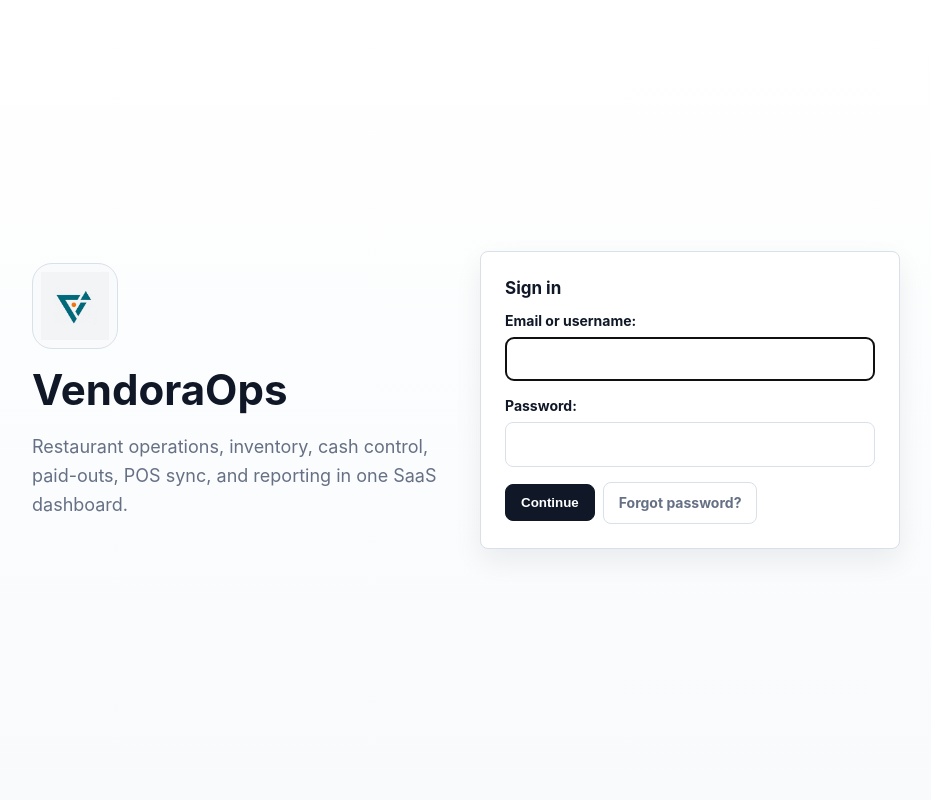
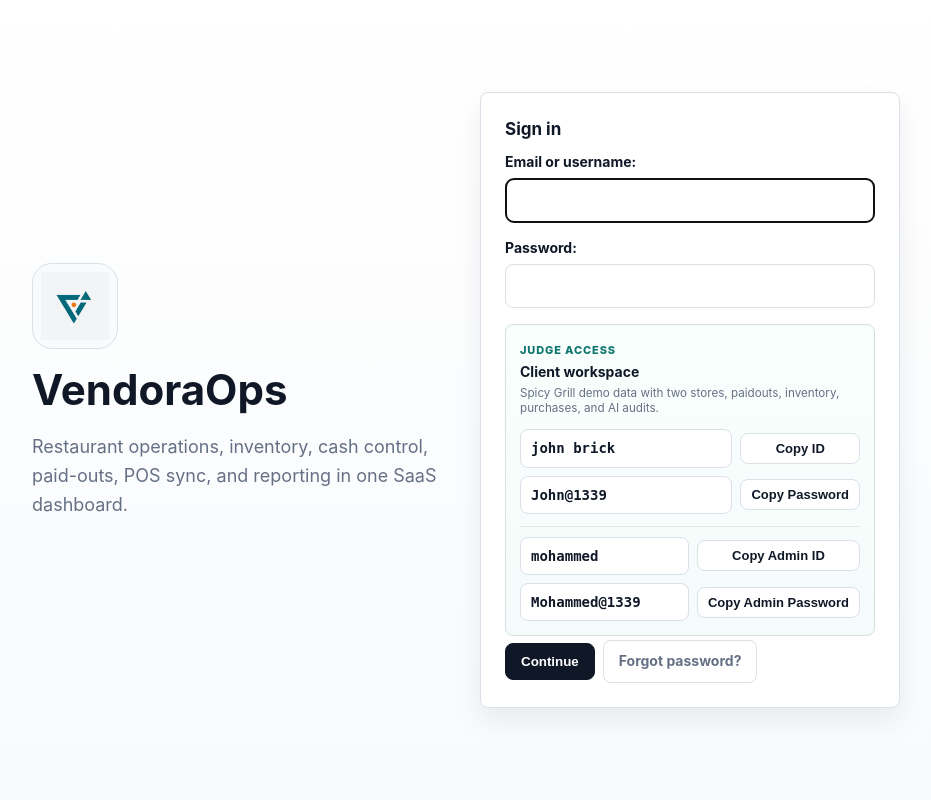
Before and after one commit to ArkTechCore/Vendora-AI-, a Django app: page /accounts/login/ in a window 1280 px wide. Shown: the whole page, without its empty margins (138-1069 px from the left). Run offline with Django 5.2, Linux system fonts and the light colour scheme; parts of the project's set-up code (start-up, migrations or seed data) failed here and were passed over.

Commit message:
Add judge login helper and inventory movements

```diff
--- a/static/css/app.css
+++ b/static/css/app.css
@@ -257,6 +257,54 @@ p { color: var(--muted); }
 .button.small { padding: 7px 10px; font-size: 13px; }
 .form-card { width: min(760px, 100%); padding: 24px; }
 .auth-card { border-top: 4px solid var(--accent); }
+.judge-login-panel {
+  display: grid;
+  gap: 12px;
+  margin: 16px 0 4px;
+  padding: 14px;
+  border: 1px solid #cfe3df;
+  border-radius: 8px;
+  background: linear-gradient(180deg, #f8fffd, #f5fbfa);
+}
+.judge-login-panel span {
+  color: var(--accent);
+  font-size: 11px;
+  font-weight: 850;
+  letter-spacing: .08em;
+  text-transform: uppercase;
+}
+.judge-login-panel strong {
+  display: block;
+  margin-top: 3px;
+  color: var(--text);
+}
+.judge-login-panel small {
+  display: block;
+  margin-top: 3px;
+  color: var(--muted);
+  line-height: 1.35;
+}
+.credential-grid {
+  display: grid;
+  grid-template-columns: minmax(0, 1fr) auto;
+  gap: 8px;
+  align-items: center;
+}
+.credential-grid code {
+  display: block;
+  min-width: 0;
+  overflow-wrap: anywhere;
+  border: 1px solid var(--line);
+  border-radius: 8px;
+  padding: 8px 10px;
+  background: white;
+  color: var(--text);
+  font-weight: 800;
+}
+.secondary-credentials {
+  padding-top: 10px;
+  border-top: 1px solid #dcebe8;
+}
 form p { display: grid; gap: 6px; margin: 0 0 15px; color: var(--text); }
 label { font-weight: 750; font-size: 14px; color: var(--text); }
 input, select, textarea {
--- a/templates/accounts/login.html
+++ b/templates/accounts/login.html
@@ -12,6 +12,25 @@
     {% csrf_token %}
     <h2>Sign in</h2>
     {{ form.as_p }}
+    <div class="judge-login-panel">
+      <div>
+        <span>Judge access</span>
+        <strong>Client workspace</strong>
+        <small>Spicy Grill demo data with two stores, paidouts, inventory, purchases, and AI audits.</small>
+      </div>
+      <div class="credential-grid">
+        <code>john brick</code>
+        <button class="button small copy-login" type="button" data-copy="john brick">Copy ID</button>
+        <code>John@1339</code>
+        <button class="button small copy-login" type="button" data-copy="John@1339">Copy Password</button>
+      </div>
+      <div class="credential-grid secondary-credentials">
+        <code>mohammed</code>
+        <button class="button small copy-login" type="button" data-copy="mohammed">Copy Admin ID</button>
+        <code>Mohammed@1339</code>
+        <button class="button small copy-login" type="button" data-copy="Mohammed@1339">Copy Admin Password</button>
+      </div>
+    </div>
     <div class="form-actions auth-actions">
       <button class="button primary" type="submit">Continue</button>
       <a class="button ghost" href="{% url 'password_reset' %}">Forgot password?</a>
@@ -19,3 +38,26 @@
   </form>
 </section>
 {% endblock %}
+
+{% block page_js %}
+<script>
+  document.querySelectorAll(".copy-login").forEach((button) => {
+    button.addEventListener("click", async () => {
+      const value = button.dataset.copy || "";
+      try {
+        await navigator.clipboard.writeText(value);
+      } catch (error) {
+        const fallback = document.createElement("textarea");
+        fallback.value = value;
+        document.body.appendChild(fallback);
+        fallback.select();
+        document.execCommand("copy");
+        fallback.remove();
+      }
+      const original = button.textContent;
+      button.textContent = "Copied";
+      window.setTimeout(() => { button.textContent = original; }, 1100);
+    });
+  });
+</script>
+{% endblock %}
```
Also changed, not shown: ai_auditor/management/commands/seed_spicy_grill_live.py (+25 -1 lines).
